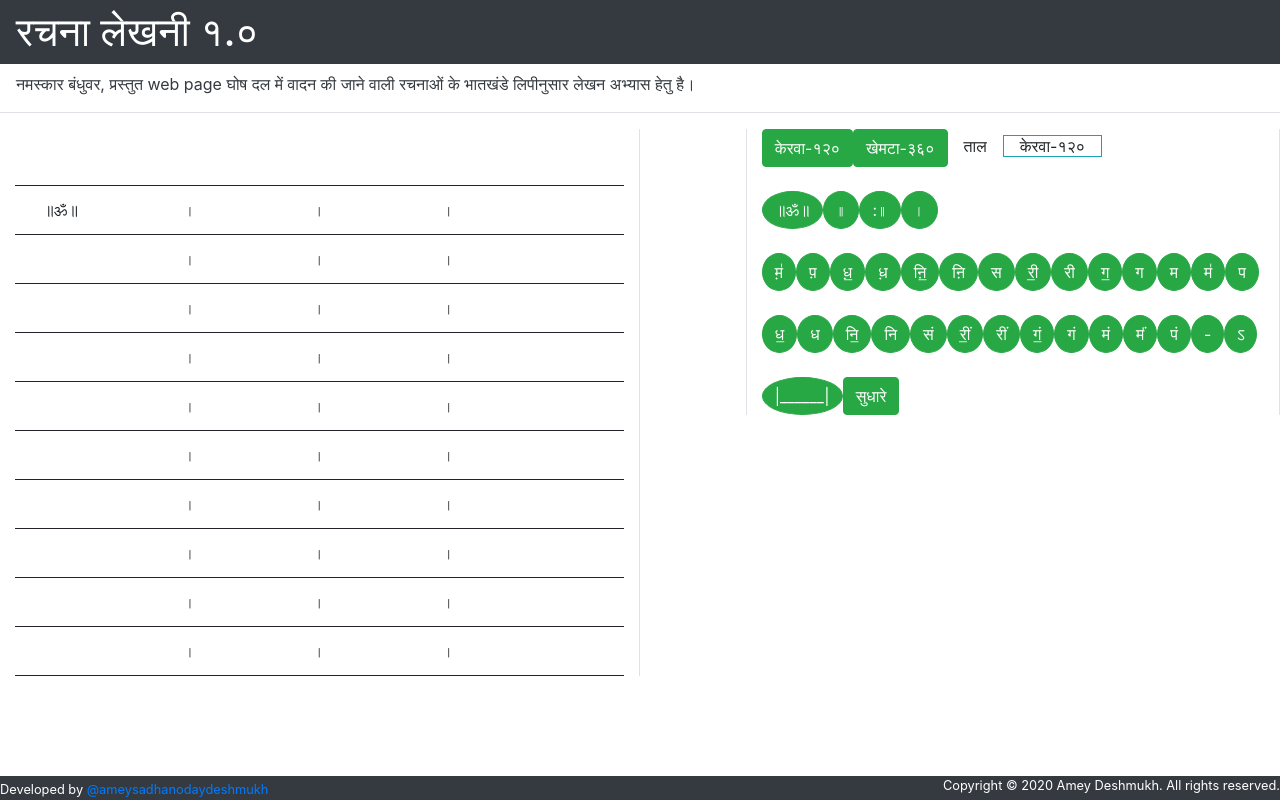
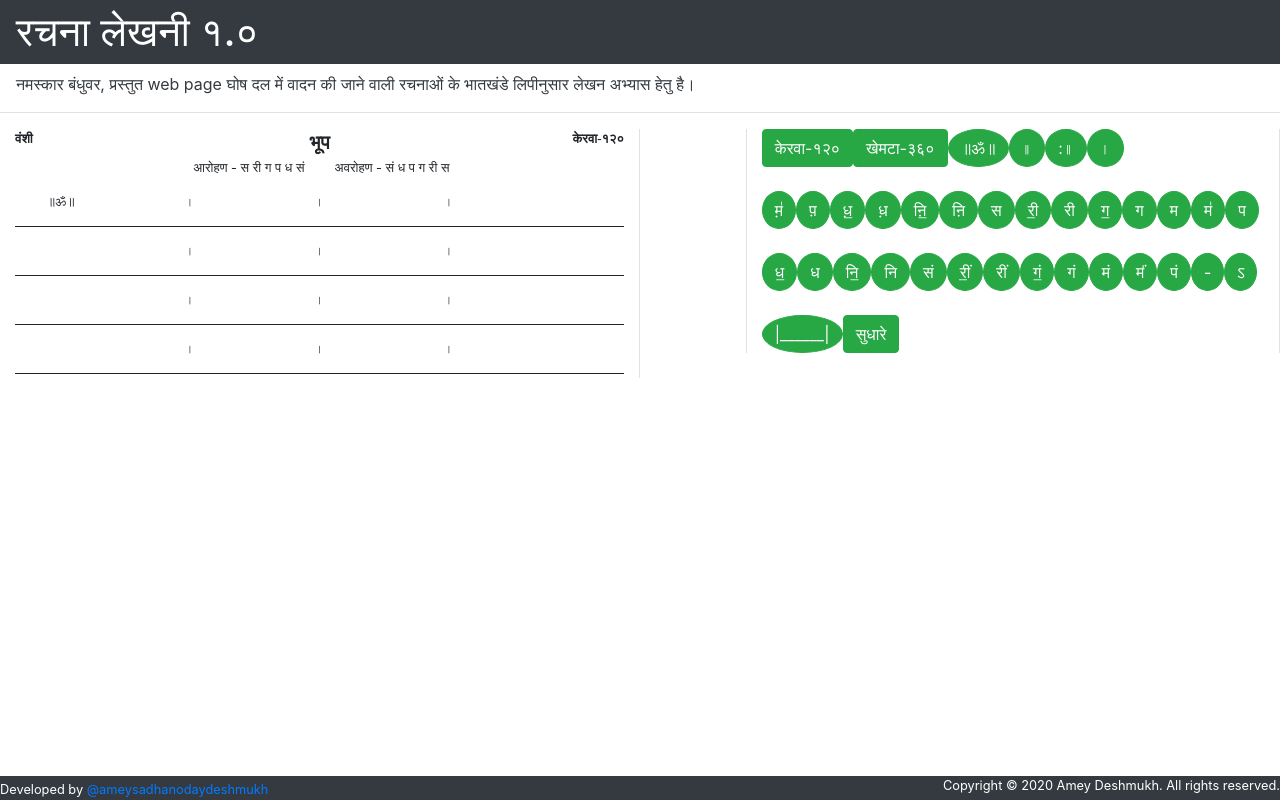
Before and after one commit to ameyzing-deshmukh/amey-lipi-1, an Angular app: page / in a window 1280 px wide. Built offline with nearby package versions, Linux system fonts and the light colour scheme.

Commit message:
Reachana Details added

```diff
--- a/src/app/keypad/keypad.component.css
+++ b/src/app/keypad/keypad.component.css
@@ -1,7 +1,34 @@
 table {
     width: 100%;
   }
-  .mat-cell {
+  .rachanaContainer{
+    height: 200px;
+  overflow: auto;
+
+  }
+  #nameOfRachanaTd, table mat-cell {
     text-align: center;
     justify-content:center;
   }
+  #nameOfInstTd, #avarohTd{
+    text-align: left;
+    justify-content:left;
+  }
+  #aarohTd, #nameOfTaalTd{
+    text-align: right;
+    justify-content:right;
+  }
+  mat-header-row{
+    display: none;
+  }
+.rachanaDetailsP1{
+  font-family: KrutiDev;
+  font-size: larger;
+  font-weight: bold;
+  text-align: center;
+}
+.rachanaDetailsP2{
+  font-family: KrutiDev;
+  font-size: small;
+  font-weight: bold;
+}
--- a/src/app/keypad/keypad.component.html
+++ b/src/app/keypad/keypad.component.html
@@ -1,81 +1,116 @@
 <div class='container-fluid'>
     <div class="row py-3">
         <div class="col-lg-6 border-right">
-                <mat-table [dataSource]="dataSource" class="mat-elevation-z8">
+            <div>
+                <div class="row" style="height: 25px;">
+                    <div class="col-lg-3">
+                        <p class="rachanaDetailsP2" style="text-align: left;">वंशी</p>
+                    </div>
+                    <div class="col-lg-6">
+                        <p class="rachanaDetailsP1">भूप</p>
+                    </div>
+                    <div class="col-lg-3">
+                        <p class="rachanaDetailsP2" style="text-align: right;">केरवा-१२०</p>
+                    </div>
+
+                    <!--<table>
+                    <tr>
+                        <td colspan="3" id="nameOfInstTd"><p class="rachanaDetailsP2">वंशी</p></td>
+                        <td colspan="8" id="nameOfRachanaTd"><p class="rachanaDetailsP1">भूप</p></td>
+                        <td colspan="2" id="nameOfTaalTd"><p class="rachanaDetailsP2">केरवा-१२०</p></td>
+                    </tr>
+                    <tr>
+                        <td colspan="6" id="aarohTd"><small>आरोहण - स री ग प ध सं</small></td>
+                        <td></td>
+                        <td colspan="6" id="avarohTd"><small>अवरोहण - सं ध प ग री स</small></td>
+                    </tr>
+                </table>-->
+                </div>
+                <div class="row">
+                    <div class="col-lg-6" style="text-align: right;">
+                        <small>आरोहण - स री ग प ध सं</small>
+                    </div>
+                    <div class="col-lg-6" style="text-align: left;">
+                        <small>अवरोहण - सं ध प ग री स</small>
+                    </div>
+                </div>
+            </div>
+            <div class="rachanaContainer mat-elevation-z8">
+                <table mat-table [dataSource]="dataSource">
                     <ng-container matColumnDef="one">
-                        <mat-header-cell *matHeaderCellDef> </mat-header-cell>
-                        <mat-cell *matCellDef="let element"> {{element.one}} </mat-cell>
+                        <mat-header-cell *matHeaderCellDef></mat-header-cell>
+                        <mat-cell *matCellDef="let element"><small>{{element.one}}</small></mat-cell>
                     </ng-container>
                     <ng-container matColumnDef="two">
-                        <mat-header-cell *matHeaderCellDef> </mat-header-cell>
-                        <mat-cell *matCellDef="let element"> {{element.two}} </mat-cell>
+                        <mat-header-cell *matHeaderCellDef></mat-header-cell>
+                        <mat-cell *matCellDef="let element"><small>{{element.two}}</small></mat-cell>
                     </ng-container>
                     <ng-container matColumnDef="three">
-                        <mat-header-cell *matHeaderCellDef> </mat-header-cell>
-                        <mat-cell *matCellDef="let element"> {{element.three}} </mat-cell>
+                        <mat-header-cell *matHeaderCellDef></mat-header-cell>
+                        <mat-cell *matCellDef="let element"><small>{{element.three}}</small></mat-cell>
                     </ng-container>
                     <ng-container matColumnDef="four">
-                        <mat-header-cell *matHeaderCellDef> </mat-header-cell>
-                        <mat-cell *matCellDef="let element"> {{element.four}} </mat-cell>
+                        <mat-header-cell *matHeaderCellDef></mat-header-cell>
+                        <mat-cell *matCellDef="let element"><small>{{element.four}}</small></mat-cell>
                     </ng-container>
                     <ng-container matColumnDef="five">
-                        <mat-header-cell *matHeaderCellDef> </mat-header-cell>
-                        <mat-cell *matCellDef="let element"> {{element.five}} </mat-cell>
+                        <mat-header-cell *matHeaderCellDef></mat-header-cell>
+                        <mat-cell *matCellDef="let element"><small>{{element.five}}</small></mat-cell>
                     </ng-container>
                     <ng-container matColumnDef="six">
-                        <mat-header-cell *matHeaderCellDef> </mat-header-cell>
-                        <mat-cell *matCellDef="let element"> {{element.six}} </mat-cell>
+                        <mat-header-cell *matHeaderCellDef></mat-header-cell>
+                        <mat-cell *matCellDef="let element"><small>{{element.six}}</small></mat-cell>
                     </ng-container>
                     <ng-container matColumnDef="seven">
-                        <mat-header-cell *matHeaderCellDef> </mat-header-cell>
-                        <mat-cell *matCellDef="let element"> {{element.seven}} </mat-cell>
+                        <mat-header-cell *matHeaderCellDef></mat-header-cell>
+                        <mat-cell *matCellDef="let element"><small>{{element.seven}}</small></mat-cell>
                     </ng-container>
                     <ng-container matColumnDef="eight">
-                        <mat-header-cell *matHeaderCellDef> </mat-header-cell>
-                        <mat-cell *matCellDef="let element"> {{element.eight}} </mat-cell>
+                        <mat-header-cell *matHeaderCellDef></mat-header-cell>
+                        <mat-cell *matCellDef="let element"><small>{{element.eight}}</small></mat-cell>
                     </ng-container>
                     <ng-container matColumnDef="nine">
-                        <mat-header-cell *matHeaderCellDef> </mat-header-cell>
-                        <mat-cell *matCellDef="let element"> {{element.nine}} </mat-cell>
+                        <mat-header-cell *matHeaderCellDef></mat-header-cell>
+                        <mat-cell *matCellDef="let element"><small>{{element.nine}}</small></mat-cell>
                     </ng-container>
                     <ng-container matColumnDef="ten">
-                        <mat-header-cell *matHeaderCellDef> </mat-header-cell>
-                        <mat-cell *matCellDef="let element"> {{element.ten}} </mat-cell>
+                        <mat-header-cell *matHeaderCellDef></mat-header-cell>
+                        <mat-cell *matCellDef="let element"><small>{{element.ten}}</small></mat-cell>
                     </ng-container>
                     <ng-container matColumnDef="eleven">
-                        <mat-header-cell *matHeaderCellDef> </mat-header-cell>
-                        <mat-cell *matCellDef="let element"> {{element.eleven}} </mat-cell>
+                        <mat-header-cell *matHeaderCellDef></mat-header-cell>
+                        <mat-cell *matCellDef="let element"> <small>{{element.eleven}}</small></mat-cell>
                     </ng-container>
                     <ng-container matColumnDef="twelve">
-                        <mat-header-cell *matHeaderCellDef> </mat-header-cell>
-                        <mat-cell *matCellDef="let element"> {{element.twelve}} </mat-cell>
+                        <mat-header-cell *matHeaderCellDef></mat-header-cell>
+                        <mat-cell *matCellDef="let element"> <small>{{element.twelve}}</small></mat-cell>
                     </ng-container>
                     <ng-container matColumnDef="thirteen">
-                        <mat-header-cell *matHeaderCellDef> </mat-header-cell>
-                        <mat-cell *matCellDef="let element"> {{element.thirteen}} </mat-cell>
+                        <mat-header-cell *matHeaderCellDef></mat-header-cell>
+                        <mat-cell *matCellDef="let element"><small>{{element.thirteen}}</small></mat-cell>
                     </ng-container>
-
-
-                    <mat-header-row *matHeaderRowDef="displayedColumns"></mat-header-row>
+                    <mat-header-row *matHeaderRowDef="displayedColumns; sticky: true"></mat-header-row>
                     <mat-row *matRowDef="let row; columns: displayedColumns;"></mat-row>
-                </mat-table>
+                </table>
+            </div>
         </div>
         <div class="col-lg-6">
             <div class="row">
                 <div class="col-lg-2 border-right">
                     <span class="text-dark">{{swarmatra}}</span>
+                    <span class="text-danger">{{errMessage}}</span>
                 </div>
                 <div class="col-lg-10 border-right">
                     <div>
                         <button class="btn btn-success" (click)="captureMeta('kerva')">केरवा-१२०</button>
                         <button class="btn btn-success" (click)="captureMeta('khemta')">खेमटा-३६०</button>
-                        <span class='px-3'>ताल</span><span class="px-3 border border-info">{{taal}}</span><br /><br />
-                    </div>
-                    <div>
+                        <!-- <span class='px-3'>ताल</span><span class="px-3 border border-info">{{taal}}</span><br /><br /> -->
                         <button class="btn btn-success rounded-circle" (click)="captureIt('॥ॐ॥')">॥ॐ॥</button>
                         <button class="btn btn-success rounded-circle" (click)="captureIt('॥')">॥</button>
                         <button class="btn btn-success rounded-circle" (click)="captureIt(':॥')">:॥</button>
                         <button class="btn btn-success rounded-circle" (click)="captureIt('।')">।</button><br /><br />
+                    </div>
+                    <div>
                         <button class="btn btn-success rounded-circle" (click)="captureIt('म़॑')">म़॑</button>
                         <button class="btn btn-success rounded-circle" (click)="captureIt('प़')">प़</button>
                         <button class="btn btn-success rounded-circle" (click)="captureIt('ध़॒')">ध़॒</button>
@@ -95,7 +130,7 @@
                         <button class="btn btn-success rounded-circle" (click)="captureIt('नि॒')">नि॒</button>
                         <button class="btn btn-success rounded-circle" (click)="captureIt('नि')">नि</button>
                         <button class="btn btn-success rounded-circle" (click)="captureIt('सं')">सं</button>
-                        <button class="btn btn-success rounded-circle" (click)="captureIt('रीं')">रीं॒</button>
+                        <button class="btn btn-success rounded-circle" (click)="captureIt('रीं॒')">रीं॒</button>
                         <button class="btn btn-success rounded-circle" (click)="captureIt('रीं')">रीं</button>
                         <button class="btn btn-success rounded-circle" (click)="captureIt('गं॒')">गं॒</button>
                         <button class="btn btn-success rounded-circle" (click)="captureIt('गं')">गं</button>
--- a/src/app/keypad/keypad.component.ts
+++ b/src/app/keypad/keypad.component.ts
@@ -47,7 +47,7 @@ export class KeypadComponent implements OnInit {
   public line = [];//this is one line with 13 parts
   public finalRachana = [];//this is final rachana
   public swarmatra = '';//this is swaras in one matra
-  public swarank = 2;//number of swaras in one matra; default is two;
+  public swarank = 0;//number of swaras in one matra; default is two;
   public swarankFix = '२';
   public taal = 'केरवा-१२०';//either kerva or khemta
   public ifKerva = true;
@@ -58,6 +58,7 @@ export class KeypadComponent implements OnInit {
   public charanType = 'अनुवादनसहित';
   public i = 0;
   public j = 1;
+  public errMessage = '';
 
   //Write logic to dynamically capture the matra count and show metadata selections;
   captureMeta(it) {
@@ -80,7 +81,14 @@ export class KeypadComponent implements OnInit {
 
     switch (this.j) {
       case (0):
+        if (it === '॥' || it === '।') {
           this.dataSource[this.i].one = it;
+          this.j = -1;
+        } else {
+          this.swarmatra = '';
+          this.errMessage = 'कृपया जाँचे!';
+          this.j = 0;
+        }
         break;
       case (1):
         this.dataSource[this.i].two = it;
@@ -89,8 +97,7 @@ export class KeypadComponent implements OnInit {
         this.dataSource[this.i].three = it;
         break;
       case (3):
-        this.dataSource[this.i].four = it;
-        break;
+        this.j = 4;
       case (4):
         this.dataSource[this.i].five = it;
         break;
@@ -98,8 +105,7 @@ export class KeypadComponent implements OnInit {
         this.dataSource[this.i].six = it;
         break;
       case (6):
-        this.dataSource[this.i].seven = it;
-        break;
+        this.j = 7;
       case (7):
         this.dataSource[this.i].eight = it;
         break;
@@ -107,8 +113,7 @@ export class KeypadComponent implements OnInit {
         this.dataSource[this.i].nine = it;
         break;
       case (9):
-        this.dataSource[this.i].ten = it;
-        break;
+        this.j = 10
       case (10):
         this.dataSource[this.i].eleven = it;
         break;
@@ -116,27 +121,41 @@ export class KeypadComponent implements OnInit {
         this.dataSource[this.i].twelve = it;
         break;
       case (12):
+        if (it === '॥' || it === ':॥' || it === '।') {
           this.dataSource[this.i].thirteen = it;
           this.i++;
           this.j = -1;
-        break;
+        } else {
+          this.swarmatra = '';
+          this.errMessage = 'कृपया जाँचे!';
+          this.j = 12;
+        }
+      // break;
     }
     this.j++;
   }
 
   captureIt(it) {
+    this.errMessage = '';
     if (it === '॥' || it === ':॥' || it === '।') {
       this.renderMatra(it);
     } else if (it === ';') {
       this.renderMatra(this.swarmatra);
       this.swarmatra = '';
+      this.swarank = 0;
+    } else {
+      if (this.swarank < 4) {
+        this.swarmatra += it;
+        this.swarank++;
       }
-    else {
-      this.swarmatra += it;
     }
   }
 
   correct() {
-    this.swarmatra = this.swarmatra.slice(0, -1);
+    // console.log("Swarmatra: "+this.swarmatra+" Swarmatra char count: "+this.swarmatra.length+" Swarank: "+this.swarank+" Count to slice: "+(this.swarmatra.length/this.swarank));
+    // let countToSlice = -1 * (this.swarmatra.length/this.swarank);
+    // this.swarmatra = this.swarmatra.slice(0, countToSlice);
+    this.swarmatra = '';
+    this.swarank = 0;
   }
 }
```
Lines whose indentation alone changed are shown as unchanged.
